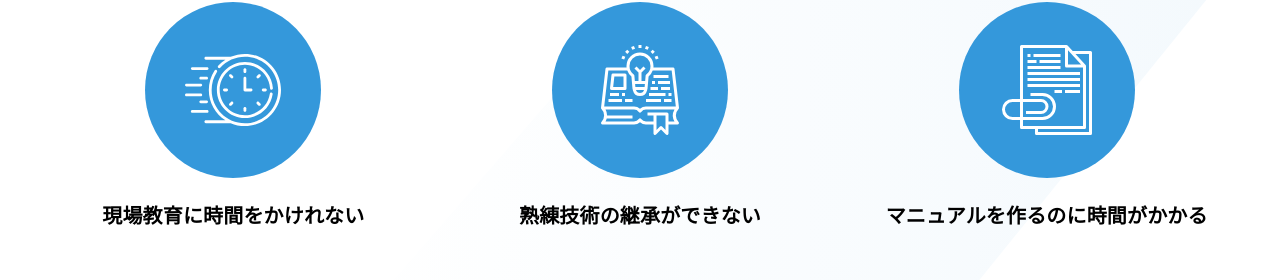
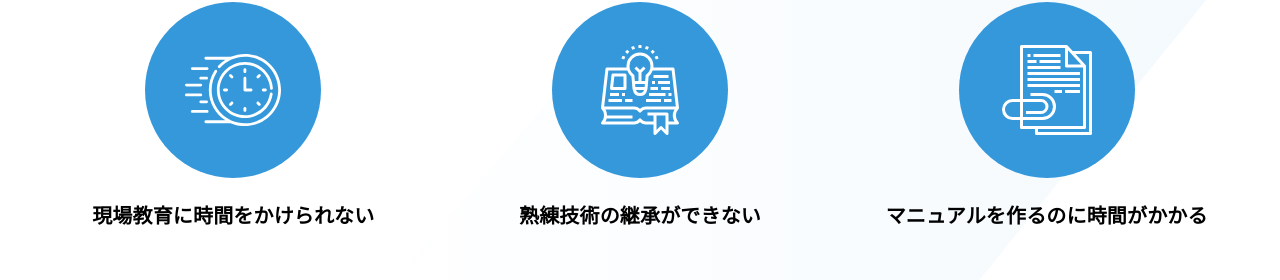
Before and after one commit to Hiro-mackay/froom.co.jp, a Next.js app: page /service in a window 1280 px wide. Shown: the part 1241-1521 px from the top of the page. Built offline with nearby package versions, Linux system fonts and the light colour scheme.

Commit message:
fix typo

```diff
--- a/src/pages/service.tsx
+++ b/src/pages/service.tsx
@@ -88,7 +88,7 @@ export default () => {
             <div className="w-36 h-36 lg:w-44 lg:h-44 bg-froomBlue rounded-full relative mx-auto">
               <FastTime className="w-16 h-16 lg:w-24 lg:h-24 absolute inset-center" style={{ fill: 'white' }} />
             </div>
-            <h3 className="pt-6">現場教育に時間をかけれない</h3>
+            <h3 className="pt-6">現場教育に時間をかけられない</h3>
           </div>
           <div>
             <div className="w-36 h-36 lg:w-44 lg:h-44 bg-froomBlue rounded-full relative mx-auto">
```
